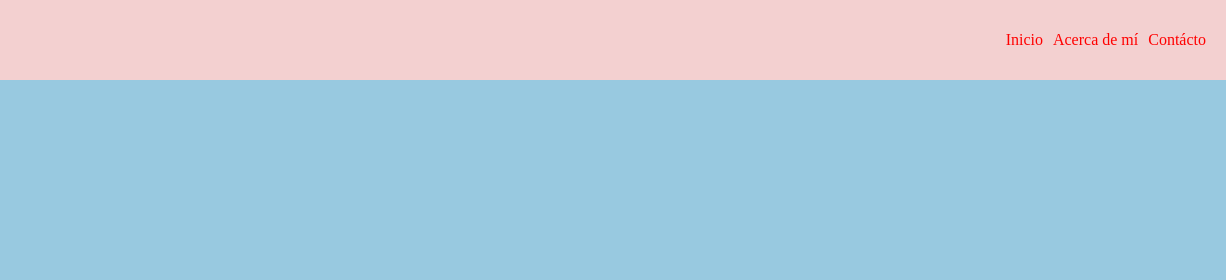
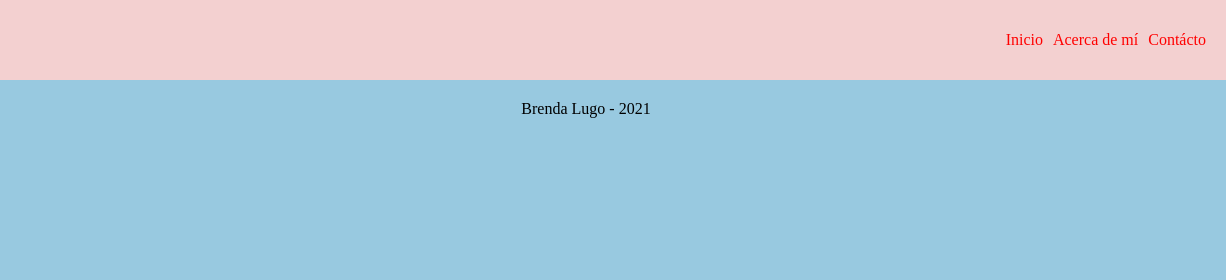
Before and after one commit to Brenda-lugo/desarrollo-web-coderhouse-desafio14, a plain HTML site: page index.html in a window 1280 px wide. Shown: the top 280 px of the page, 54-1280 px from the left. Drawn offline with Linux system fonts and the light colour scheme.

Commit message:
Modificando footer

```diff
--- a/index.html
+++ b/index.html
@@ -31,7 +31,7 @@
 
     <footer>
         <div>
-            <p></p>
+            <p>Brenda Lugo - 2021</p>
         </div>
     </footer>
 
```
